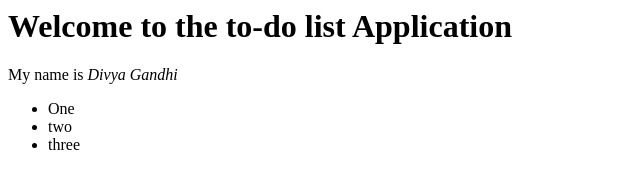
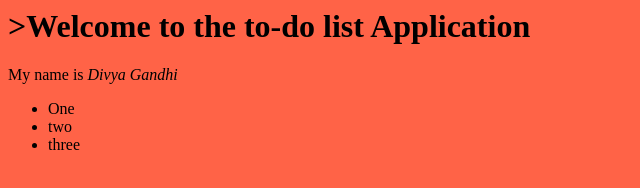
Before and after one commit to DivyaGandhi21/todo_2017Fall, a plain HTML site: page index.html in a window 1280 px wide. Shown: the whole page, without its empty margins (0-640 px from the left). Drawn offline with Linux system fonts and the light colour scheme.

Commit message:
added index file with 3rd tag

```diff
--- a/index.html
+++ b/index.html
@@ -1,8 +1,8 @@
 <html>
 
-  <body>
+  <body style="background-color:Tomato">
 
-    <h1>Welcome to the to-do list Application </h1>
+    <h1> >Welcome to the to-do list Application </h1>
 
      <p> My name is
      <i>Divya Gandhi
```
